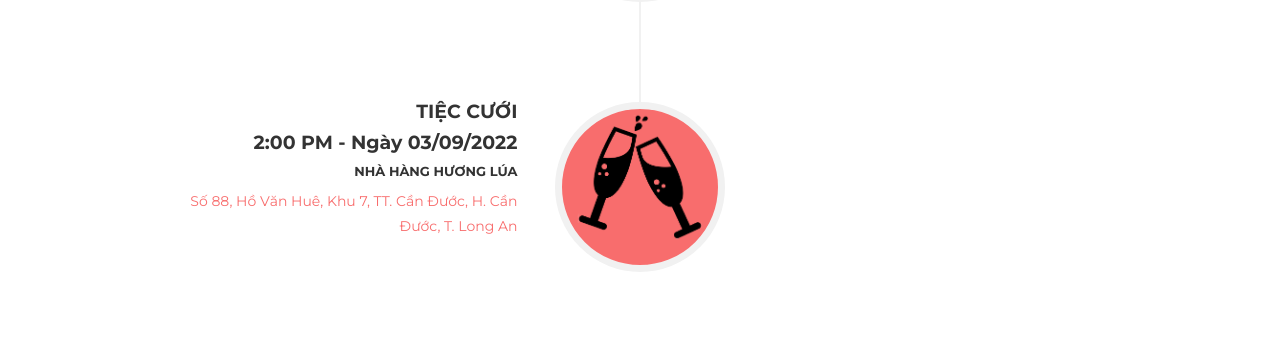
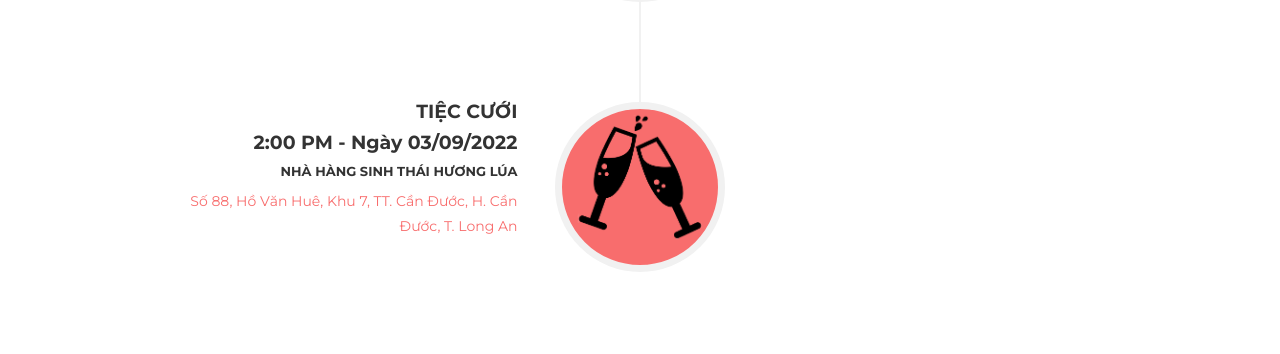
Before and after one commit to phatque/phatque, a Jekyll site: the page built from index.html, in a window 1280 px wide and 900 px high, scrolled down 1318 px. Shown: the part 97-451 px from the top of the window. Built offline with Jekyll 4.4.1, drawn with Linux system fonts in a browser that asks for light colours; some web fonts are replaced.

Commit message:
Update events.html

```diff
--- a/_includes/en_data/events.html
+++ b/_includes/en_data/events.html
@@ -47,7 +47,7 @@
                             <div class="timeline-heading">
                                 <h4>TIỆC CƯỚI</h4>
                                 <h4 class="subheading">2:00 PM - Ngày 03/09/2022</h4>
-                                <h6>Nhà Hàng Hương Lúa</h6>
+                                <h6>Nhà Hàng Sinh Thái Hương Lúa</h6>
                             </div>
                             <div class="timeline-body">
                                 <p class="text-muted"> <a href="https://www.google.com/maps/place/Nh%C3%A0+h%C3%A0ng+H%C6%B0%C6%A1ng+L%C3%BAa/@10.5018531,106.5978683,17z/data=!3m1!4b1!4m5!3m4!1s0x31754a48a4e453e9:0xc5a7d9e65416f722!8m2!3d10.5018531!4d106.5997088" target="_blank">Số 88, Hồ Văn Huê, Khu 7, TT. Cần Đước, H. Cần Đước, T. Long An</a></p>
```
